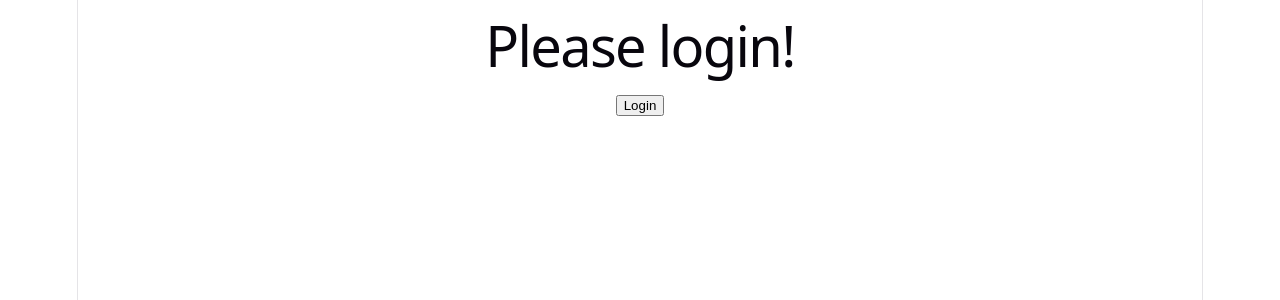
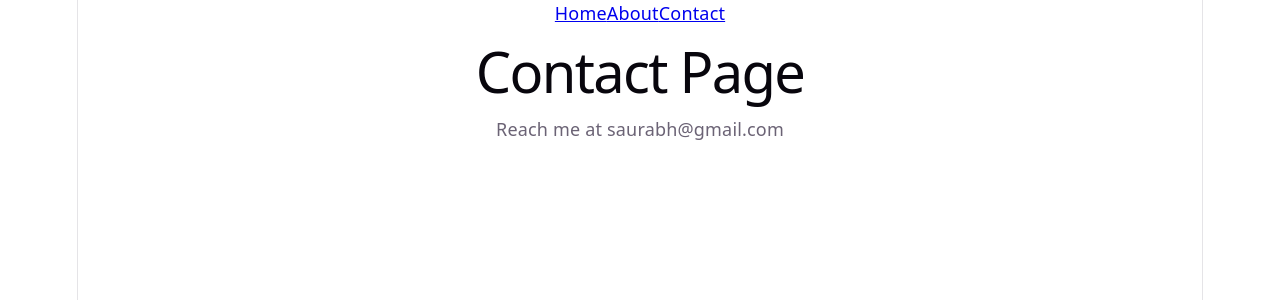
Before and after one commit to SaurabhBytes/React, a React (Vite) app: page /contact in a window 1280 px wide. Shown: the top 300 px of the page. Built offline with nearby package versions, Linux system fonts and the light colour scheme.

Commit message:
React - React Router setup with 3 pages

```diff
--- a/package.json
+++ b/package.json
@@ -11,7 +11,8 @@
   },
   "dependencies": {
     "react": "^19.2.5",
-    "react-dom": "^19.2.5"
+    "react-dom": "^19.2.5",
+    "react-router-dom": "^7.15.1"
   },
   "devDependencies": {
     "@eslint/js": "^10.0.1",
--- /dev/null
+++ b/src/About.jsx
@@ -0,0 +1,9 @@
+function About(){
+    return(
+        <div>
+            <h1>About Page</h1>
+            <p>I am Saurabh - learning React!</p>
+        </div>
+    )
+}
+export default About
--- a/src/App.jsx
+++ b/src/App.jsx
@@ -249,13 +249,37 @@
 //   }
 //   export default App
 
-import ConditionalRendering from "./ConditionalRendering";
+// import ConditionalRendering from "./ConditionalRendering";
+
+// function App(){
+//   return(
+//     <div>
+//       <ConditionalRendering/>
+//     </div>
+//   )
+// }
+
+// export default App
+
+import { BrowserRouter, Routes, Route, Link } from "react-router-dom";
+import Home from './Home'
+import About from "./About";
+import Contact from "./Contact";
 
 function App(){
   return(
-    <div>
-      <ConditionalRendering/>
-    </div>
+    <BrowserRouter>
+    <nav>
+      <Link to= "/">Home</Link>
+      <Link to= "/about">About</Link>
+      <Link to= "/contact">Contact</Link>
+      </nav>
+      <Routes>
+        <Route path="/" element={<Home/>} />
+        <Route path="/about" element={<About/>} />
+        <Route path="/contact" element={<Contact/>} />
+      </Routes>
+      </BrowserRouter>
   )
 }
 
--- /dev/null
+++ b/src/Contact.jsx
@@ -0,0 +1,9 @@
+function Contact(){
+    return(
+        <div>
+            <h1>Contact Page</h1>
+            <p>Reach me at saurabh@gmail.com</p>
+        </div>
+    )
+}
+export default Contact
--- /dev/null
+++ b/src/Home.jsx
@@ -0,0 +1,9 @@
+function Home(){
+    return(
+        <div>
+            <h1>Home Page</h1>
+            <p>Welome to my website</p>
+        </div>
+    )
+}
+export default Home
```
Also changed, not shown: 1 other file (tests, documents, lock files or other folders).
